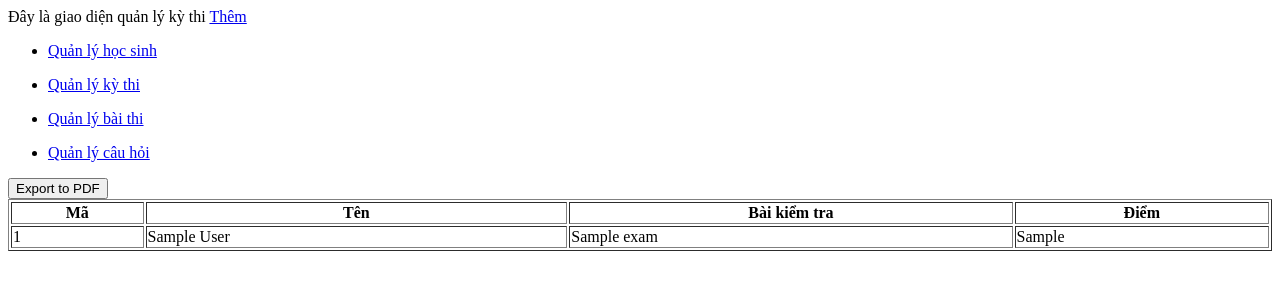
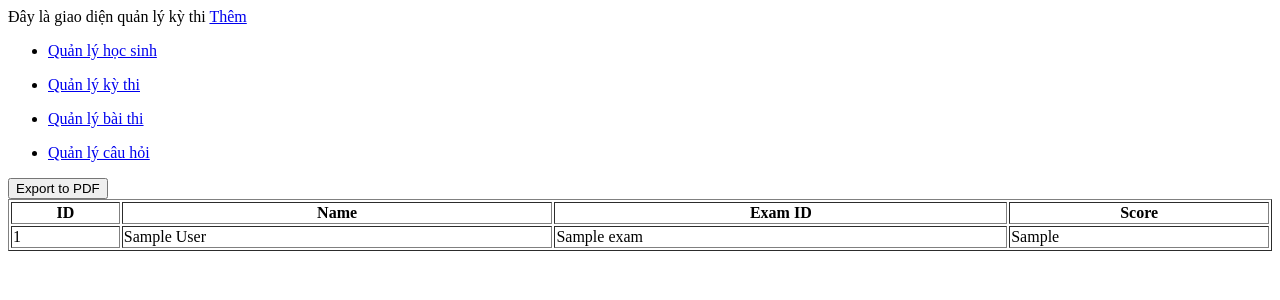
Before and after one commit to duongdz96/clone_pw, a PHP site: page /admin/student/view_result.php in a window 1280 px wide. Shown: the top 300 px of the page. Run offline with PHP 8.4, Linux system fonts and the light colour scheme; the visitor is signed in with stand-in values (Sample User, id 1); tables that the repository leaves empty or names only in its code hold one stand-in row (values such as "Sample post").

Commit message:
final (lan cuoi)

```diff
--- a/admin/student/index.php
+++ b/admin/student/index.php
@@ -8,7 +8,7 @@
 <ul>
     <li>
         <a href="./deleteStudent.php">
-            Xóa học sinh
+            Chỉnh sửa học sinh
         </a>
     </li>
 </ul>
--- a/admin/student/view_result.php
+++ b/admin/student/view_result.php
@@ -30,10 +30,10 @@
 </form>
 <table width="100%" border="1">
 	<tr>
-		<th>Mã</th>
-		<th>Tên</th>
-		<th>Bài kiểm tra</th>
-		<th>Điểm</th>
+		<th>ID</th>
+		<th>Name</th>
+		<th>Exam ID</th>
+		<th>Score</th>
 	</tr>
 	<?php foreach ($result as $each) { ?>
 	<tr>
--- a/signin.php
+++ b/signin.php
@@ -40,9 +40,9 @@
 	Mật khẩu
 	<input type="password" name="password">
 	<br>
-	Ghi nhớ đăng nhập
+	<!-- Ghi nhớ đăng nhập
 	<input type="checkbox" name="remember">
-	<br>
+	<br> -->
 	<button>Đăng nhập</button>
 </form>
 </body>
--- a/view_detail.php
+++ b/view_detail.php
@@ -53,6 +53,7 @@ if (mysqli_num_rows($result) > 0) {
     set result = '$score'
     where user_id = '$user_id'
     and exam_id = '$exam_id'";
+    mysqli_query($connect, $sql);
     echo "<p>Tổng số câu đúng: $correct_count / $total_questions</p>";
     echo "<p>Điểm số: $score</p>";
 } else {
```
Also changed, not shown: admin/exam/photos/1712072737.jpg (added), admin/exam/photos/1712072778.jpg (added).
